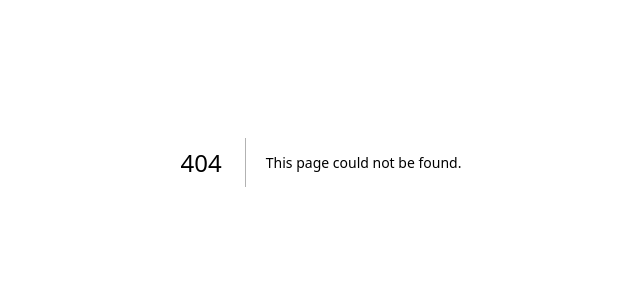
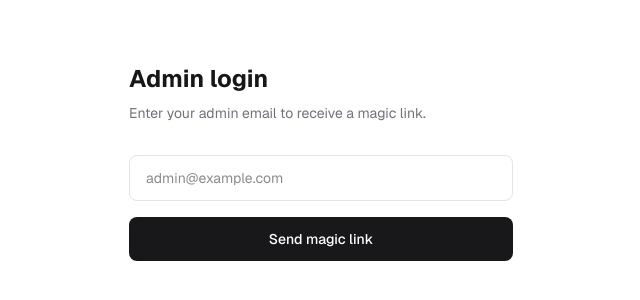
Before and after one commit to MutinyForGood/voice-exchange, a Next.js app: page /admin/login in a window 1280 px wide. Before the commit this address had no page. Shown: the part 238-538 px from the top of the page, without its empty margins (319-959 px from the left). Built offline with nearby package versions, Linux system fonts and the light colour scheme.

Commit message:
feat: add admin login page with Supabase magic link auth

```diff
--- /dev/null
+++ b/app/admin/login/LoginClient.tsx
@@ -0,0 +1,68 @@
+'use client'
+
+import { useState } from 'react'
+import { createClient } from '@/lib/supabase/client'
+import { Button } from '@/components/Button'
+
+export function LoginClient() {
+  const [email, setEmail] = useState('')
+  const [sent, setSent] = useState(false)
+  const [error, setError] = useState<string | null>(null)
+  const [loading, setLoading] = useState(false)
+
+  const handleSubmit = async (e: React.FormEvent) => {
+    e.preventDefault()
+    setLoading(true)
+    setError(null)
+    const supabase = createClient()
+    const { error } = await supabase.auth.signInWithOtp({
+      email,
+      options: { emailRedirectTo: `${window.location.origin}/admin` },
+    })
+    if (error) {
+      setError(error.message)
+    } else {
+      setSent(true)
+    }
+    setLoading(false)
+  }
+
+  if (sent) {
+    return (
+      <main className="flex min-h-screen items-center justify-center px-4">
+        <div className="max-w-sm text-center">
+          <h1 className="mb-3 text-xl font-bold">Check your email</h1>
+          <p className="text-sm text-zinc-500">
+            We sent a magic link to <strong>{email}</strong>. Click it to sign in as
+            admin.
+          </p>
+        </div>
+      </main>
+    )
+  }
+
+  return (
+    <main className="flex min-h-screen items-center justify-center px-4">
+      <div className="w-full max-w-sm">
+        <h1 className="mb-2 text-2xl font-bold">Admin login</h1>
+        <p className="mb-8 text-sm text-zinc-500">
+          Enter your admin email to receive a magic link.
+        </p>
+        {error && <p className="mb-4 text-sm text-red-600">{error}</p>}
+        <form onSubmit={handleSubmit} className="flex flex-col gap-4">
+          <input
+            type="email"
+            value={email}
+            onChange={(e) => setEmail(e.target.value)}
+            placeholder="admin@example.com"
+            required
+            className="rounded-lg border border-zinc-200 px-4 py-3 text-sm focus:ring-2 focus:ring-zinc-900 focus:outline-none"
+          />
+          <Button type="submit" disabled={loading} className="py-3">
+            {loading ? 'Sending...' : 'Send magic link'}
+          </Button>
+        </form>
+      </div>
+    </main>
+  )
+}
--- /dev/null
+++ b/app/admin/login/page.tsx
@@ -0,0 +1,5 @@
+import { LoginClient } from './LoginClient'
+
+export default function AdminLoginPage() {
+  return <LoginClient />
+}
```
